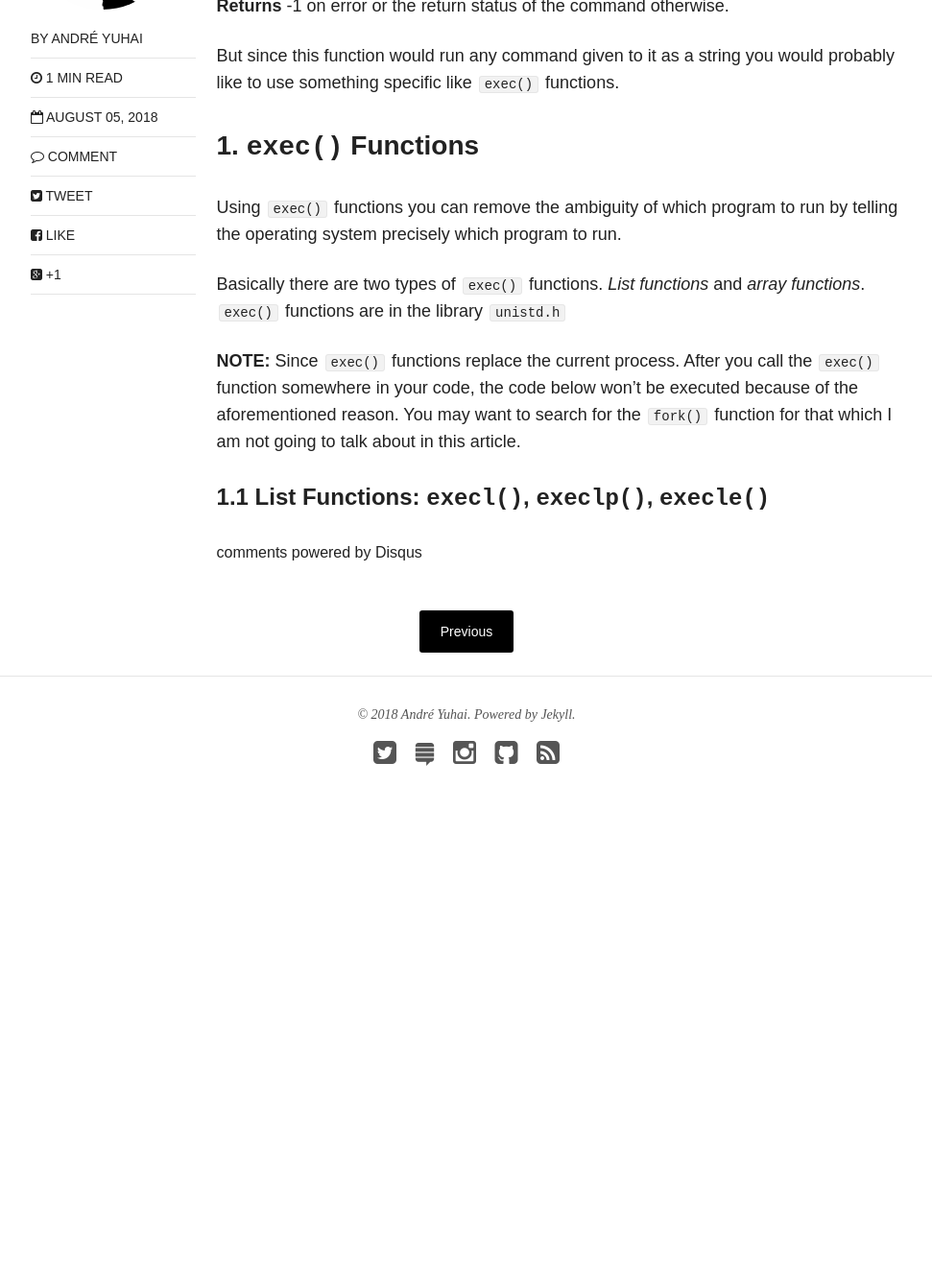
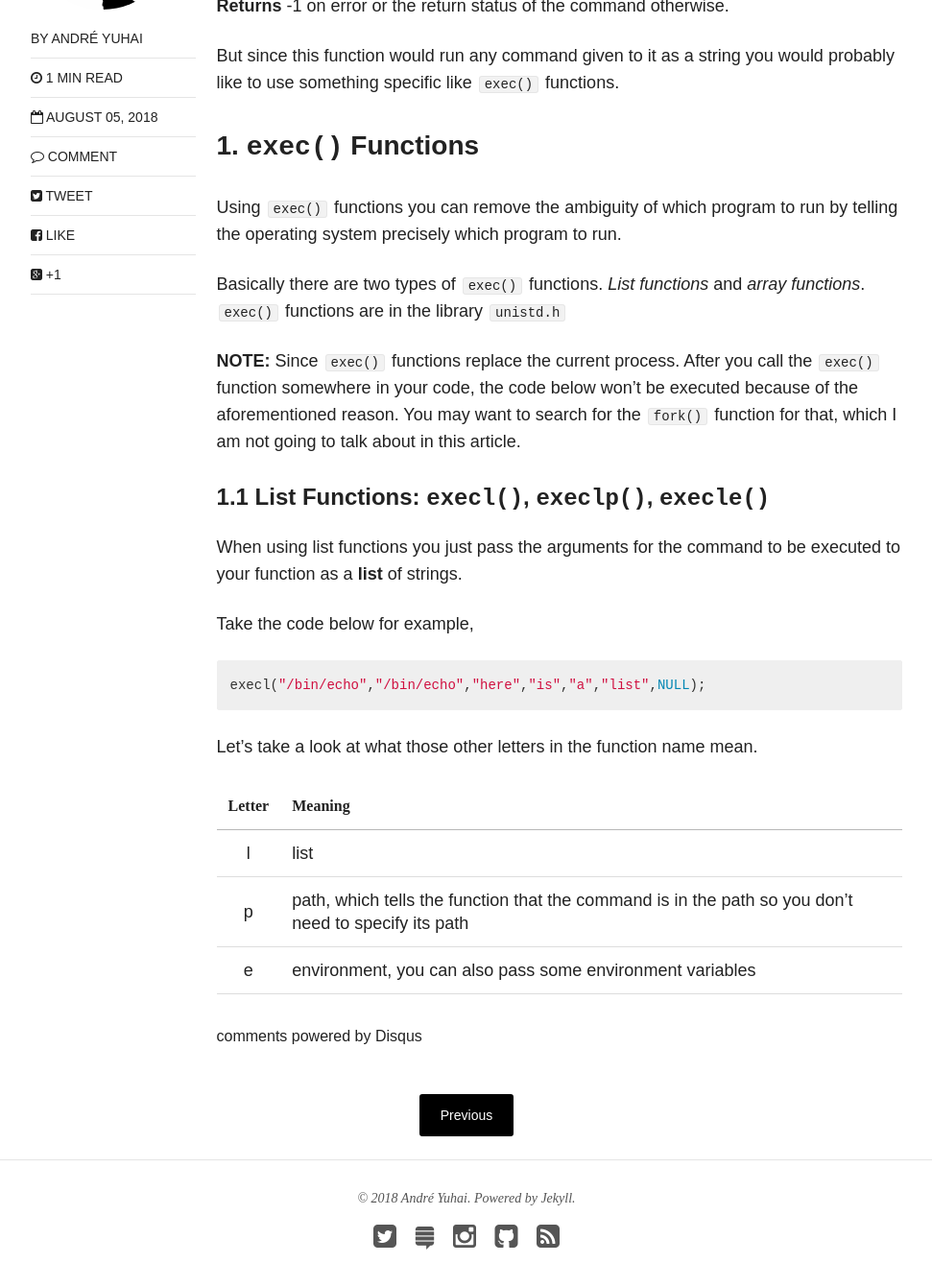
Before and after one commit to andreyuhai/andreyuhai.github.io.old, a Jekyll site: the page built from _posts/articles/2018-08-05-system-calls-in-c.md, in a window 1280 px wide and 1400 px high, scrolled down 953 px. Shown: the top 1341 px of the window at 96% size, without its empty margins (154-1125 px from the left). Built offline with Jekyll 4.4.1, drawn with Linux system fonts in a browser that asks for light colours; nearby versions of some CDN libraries; comment, search, counter and statistics services are not loaded; before the commit the page ends 1849 px from its top, so only the background shows below that.

Commit message:
Article updated

````diff
--- a/_posts/articles/2018-08-05-system-calls-in-c.md
+++ b/_posts/articles/2018-08-05-system-calls-in-c.md
@@ -28,6 +28,22 @@ Using `exec()` functions you can remove the ambiguity of which program to run by
 
 Basically there are two types of `exec()` functions. _List functions_ and _array functions_. `exec()` functions are in the library `unistd.h`
 
-**NOTE:** Since `exec()` functions replace the current process. After you call the `exec()` function somewhere in your code, the code below won't be executed because of the aforementioned reason. You may want to search for the `fork()` function for that which I am not going to talk about in this article.
+**NOTE:** Since `exec()` functions replace the current process. After you call the `exec()` function somewhere in your code, the code below won't be executed because of the aforementioned reason. You may want to search for the `fork()` function for that, which I am not going to talk about in this article.
 
 #### 1.1 List Functions: `execl()`, `execlp()`, `execle()`
+When using list functions you just pass the arguments for the command to be executed to your function as a **list** of strings.
+
+Take the code below for example,
+```c
+execl("/bin/echo","/bin/echo","here","is","a","list",NULL);
+```
+Let's take a look at what those other letters in the function name mean.
+
+
+| Letter   | Meaning       |
+|:--------:| :-------------|
+| l | list        |
+| p | path, which tells the function that the command is in the path so you don't need to specify its path        |
+| e | environment, you can also pass some environment variables |
+
+[1]: https://www.gnu.org/software/libc/manual/html_node/System-Calls.html
````
Also changed, not shown: other parts of _posts/articles/2018-08-05-system-calls-in-c.md (+1 -1 lines).
